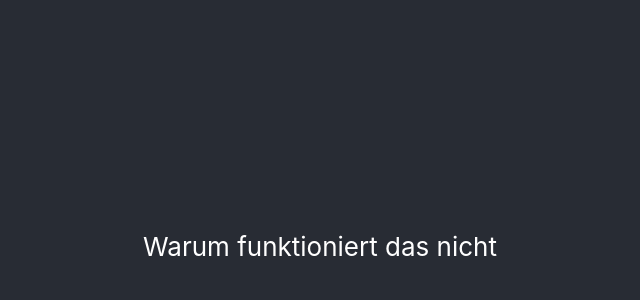
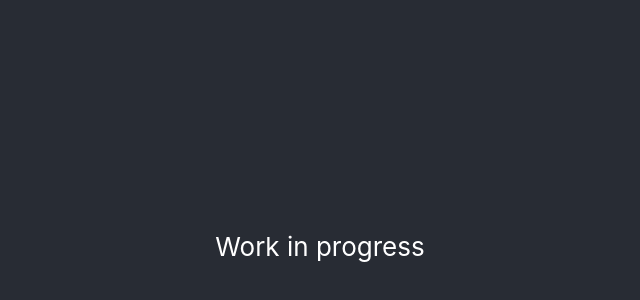
Before and after one commit to Stefan1612/UDPort-hackathon-Solo, a React (Create React App) app: page / in a window 1280 px wide. Shown: the part 154-454 px from the top of the page, without its empty margins (320-960 px from the left). Built offline with nearby package versions, Linux system fonts and the light colour scheme.

Commit message:
Update App.js

```diff
--- a/src/App.js
+++ b/src/App.js
@@ -5,7 +5,7 @@ function App() {
   return (
     <div className="App">
       <header className="App-header">
-       Warum funktioniert das nicht
+        Work in progress
 
       </header>
     </div>
```
